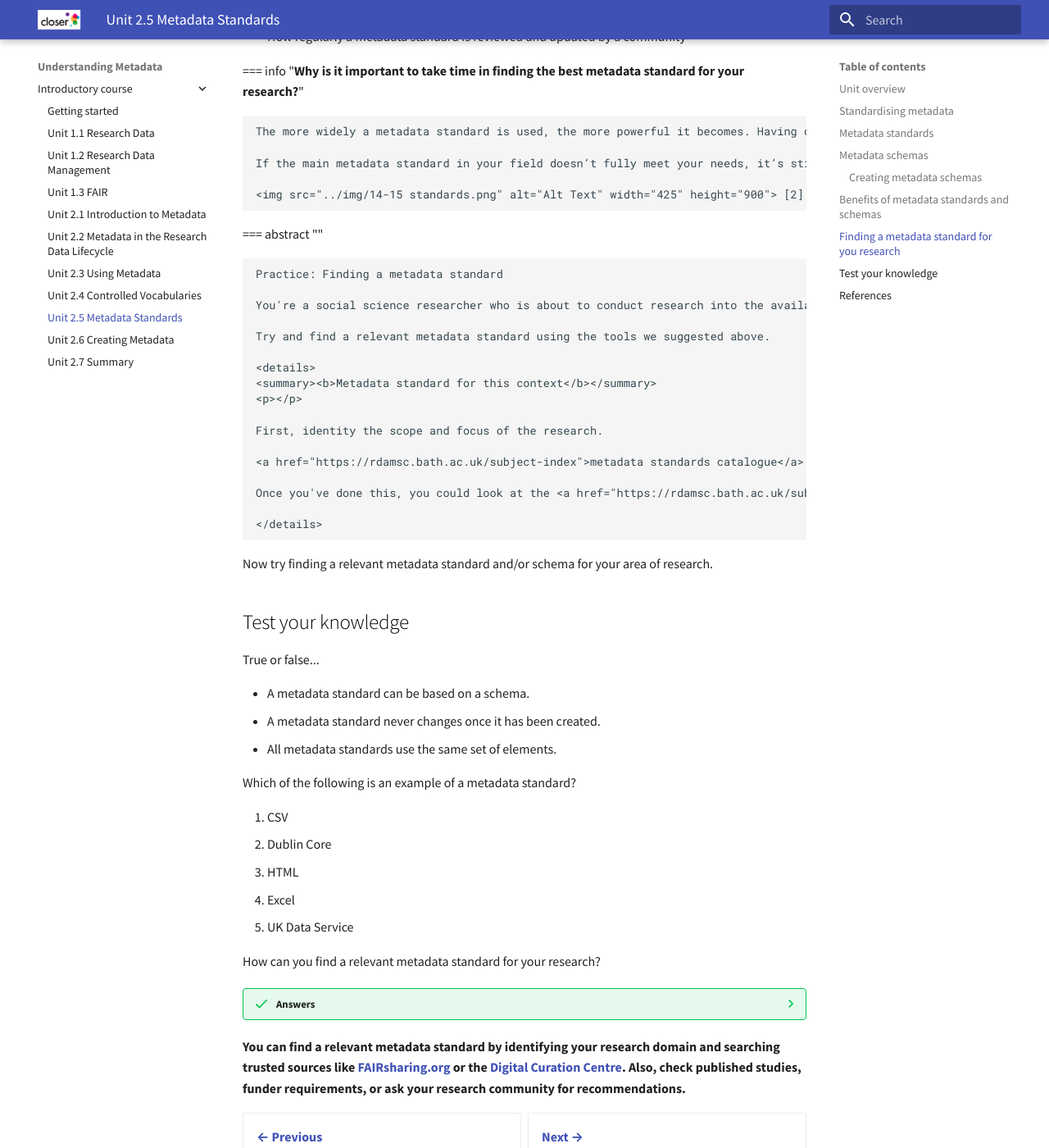
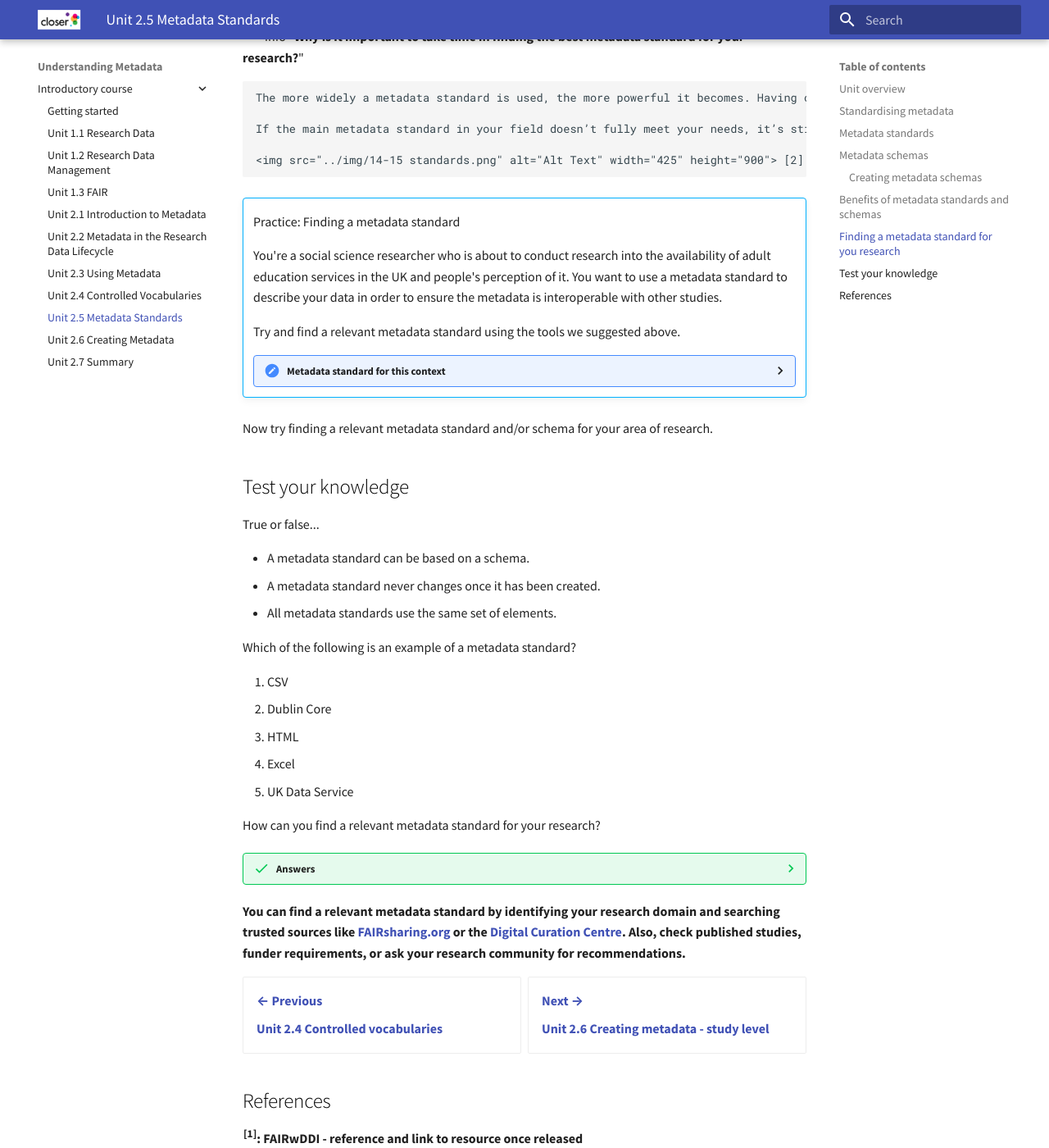
Before and after one commit to spuddybike/understanding-metadata, an MkDocs documentation site: the page built from docs/introduction/2.5 Metadata standards.md, in a window 1280 px wide and 1400 px high, scrolled down 5346 px. Shown: the whole window at 82% size. Built offline with MkDocs 1.6.1 and Material for MkDocs 9.7.7, drawn with Linux system fonts in a browser that asks for light colours; some of the changed text lies outside the part shown.

Commit message:
Update 2.5 Metadata standards.md

```diff
--- a/docs/introduction/2.5 Metadata standards.md
+++ b/docs/introduction/2.5 Metadata standards.md
@@ -63,9 +63,7 @@
 
 **Who creates metadata standards...**
 
-Metadata standards are created and maintained by a particular knowledge or data community. Within this community, there is usually some form of governance around the standard so they can be actively reviewed and updated, ensuring it is relevant to the needs of the people using it.
-
-[1]: FAIRwDDI - reference and link to resource once released
+Metadata standards are created and maintained by a particular knowledge or data community. Within this community, there is usually some form of governance around the standard so they can be actively reviewed and updated, ensuring it is relevant to the needs of the people using it. <sup>[1]</sup>
 
 While there are a few cross-discipline standards, most are discipline specific.
 
@@ -181,7 +179,7 @@
 
     <img src="../img/14-15 standards.png" alt="Alt Text" width="425" height="900"> [2]
 
-=== abstract ""
+!!! abstract ""
 
     Practice: Finding a metadata standard
 
@@ -249,5 +247,6 @@
 
 ## References
 
-- [1]: FAIRwDDI - reference and link to resource once released
+<sup>[1]</sup>:  FAIRwDDI - reference and link to resource once released
+
 - [2]: [XKCD 927](https://xkcd.com/927/) UK STANDARDS CARTOON
```
